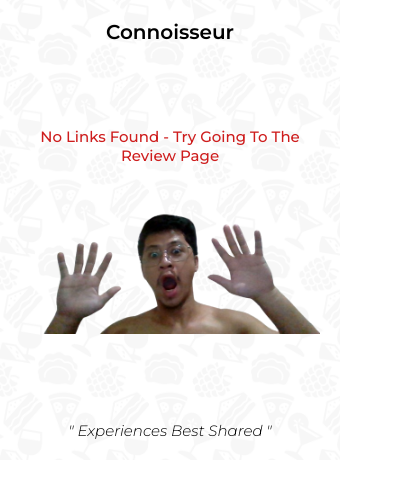
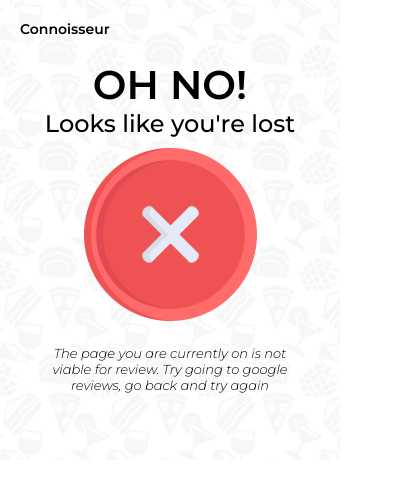
Before and after one commit to BargainBender/softeng2-nlp-project, a browser extension: page extension/pages/popup.html in a window 400 px wide. Drawn offline with nearby package versions, Linux system fonts and the light colour scheme.

Commit message:
added new popup style

```diff
--- a/extension/pages/popup.html
+++ b/extension/pages/popup.html
@@ -18,13 +18,24 @@
   </head>
   <body>
     <div id="main-popup" class="popup-main"  data-generate-page="false">
-        <h1> Connoisseur </h1>
+
+        <div id="title">
+          <h1> Connoisseur </h1>
+        </div>
         <div id="map"></div>
-        <div id="no-map"> No Links Found - Try Going To The Review Page
-          <img src="../src/missing.png" alt="missing link picture" style="max-width: 300px; max-height: 300px;">
+        <div id="no-map">
+          <h1>OH NO!</h1>
+          <h2>Looks like you're lost </h2>
+
+
+          <img src="../src/x.png" alt="missing link picture" style="max-width: 300px; max-height: 300px;">
+
+          <p>
+            The page you are currently on is not viable for review. Try going to google reviews, go back and try again
+          </p>
         </div>
         <button id="generate-btn" class="generate-btn"><span>START COOKING</span><span>GET PUBLIC OPINION</span></button>
-        <p> " Experiences Best Shared " </p>
+        <p id="footer"> " Experiences Best Shared " </p>
         <div id="entrance"></div>
         <div id="transition"  data-generate-page="false">
 
--- a/extension/popup.js
+++ b/extension/popup.js
@@ -18,6 +18,9 @@ document.addEventListener('DOMContentLoaded', async () => {
             document.getElementById('generate-btn').style.display = 'none';
             document.querySelector("#map").style.display = 'none';
             document.querySelector("#no-map").style.display = 'block';
+            document.querySelector("#title").style.textAlign ='left';
+            document.querySelector("#title h1").style.fontSize = '14px'
+            document.querySelector("#footer").style.display ='none';
             console.log('No data available to initialize map.');
         }
     });
--- a/extension/server.js
+++ b/extension/server.js
@@ -16,7 +16,7 @@ app.use(bodyParser.urlencoded({ extended: false }));
 app.use(bodyParser.json());
 
 app.use(cors({
-    origin: 'chrome-extension://odpjpahajlncojcdbmcdjndpnndkhbhg'
+    origin: 'chrome-extension://jhhlolconannaeolindgmlnbdefdagcc'
 }));
 
 // Endpoint to receive URL from fetch request
--- a/extension/src/popup.css
+++ b/extension/src/popup.css
@@ -34,7 +34,7 @@
 
   .popup-main h1 {
     font-size: 20px;
-    margin: 0; /* Remove default margin */
+    margin: 0;
     font-weight: 600;
   }
 
@@ -432,8 +432,40 @@
 
 
 
+
+
 #no-map {
   display: none;
   text-align: center;
-  color: #CE1D1D;
+  color: black;
+  margin-bottom: 2.5rem;
 }
+
+#no-map img {
+  transition: 0.5s all;
+}
+#no-map img:hover{
+  transform: scale(0.96) rotate(180deg);
+}
+
+
+
+#no-map h1 {
+  font-size: 40px;
+}
+
+#no-map h2 {
+  margin-bottom: 10px;
+  font-size: 24px;
+}
+
+#no-map p {
+  margin: 20px 20px 10px 20px;
+  font-size: 13px;
+
+}
+
+#title {
+  width: 100%;
+  text-align: center;
+}
```
Also changed, not shown: extension/src/x.png (added), 1 other file.
